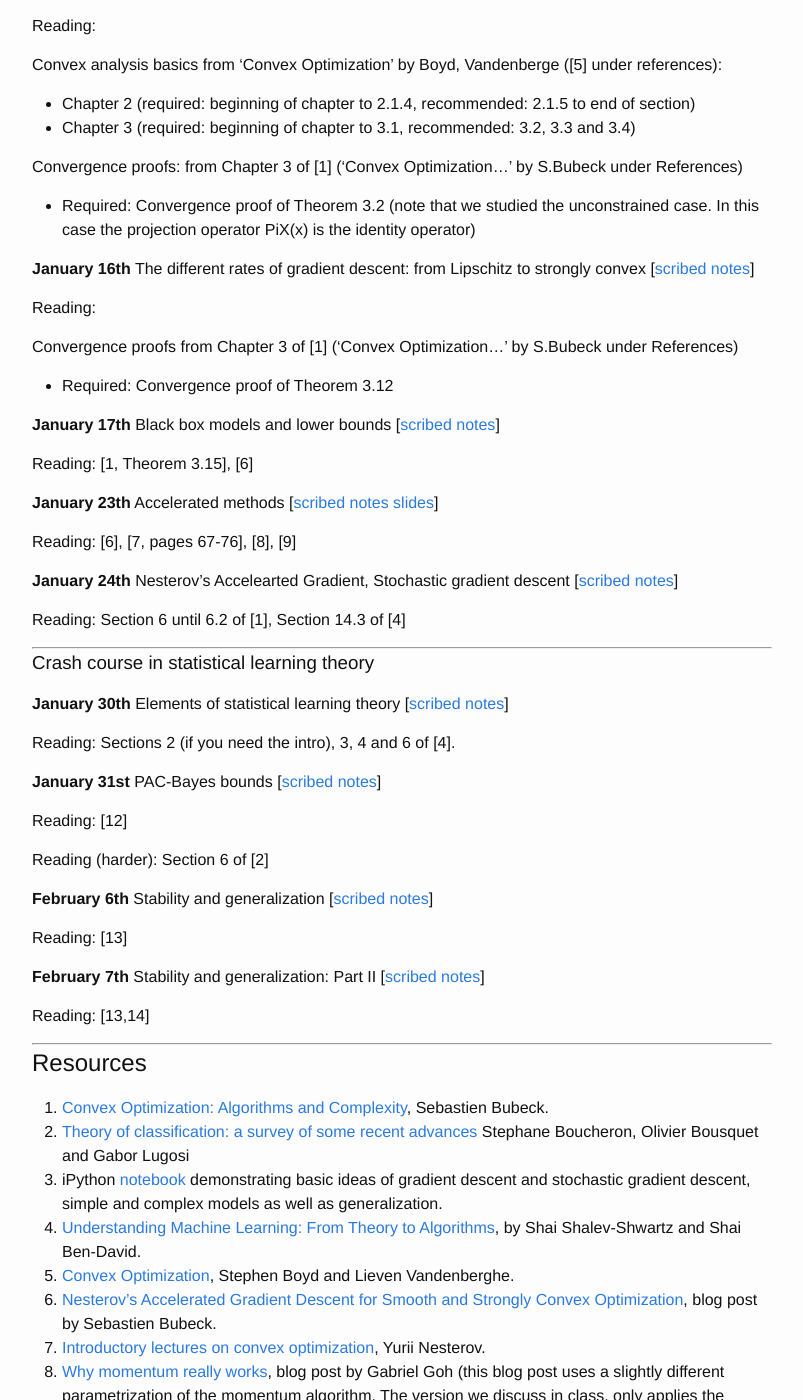
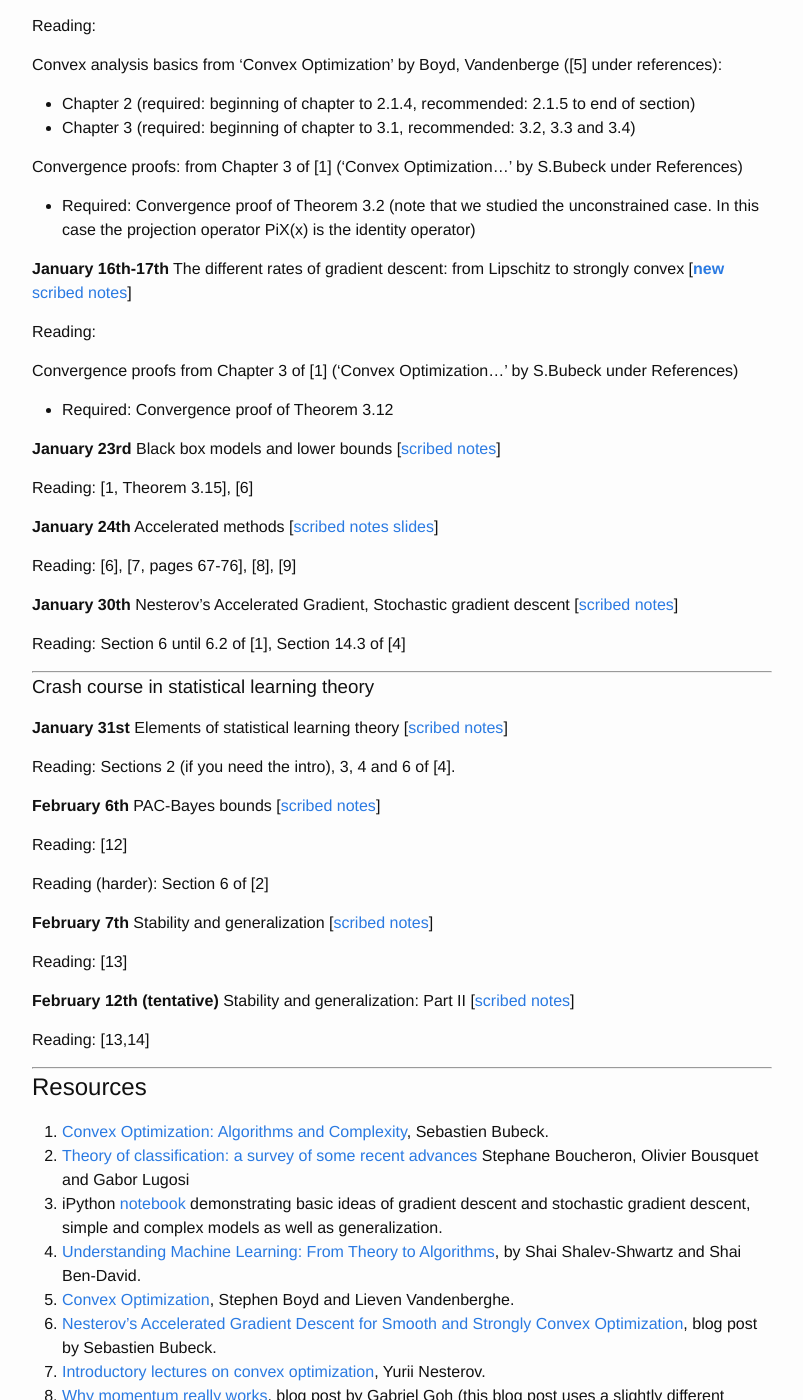
Before and after one commit to mitliagkas/mitliagkas.github.io, a Jekyll site: the page built from dl-theory-class-2019.md, in a window 1280 px wide and 1400 px high, scrolled down 1932 px. Shown: the whole window, without its empty margins (238-1041 px from the left). Built offline with Jekyll 4.4.1, drawn with Linux system fonts in a browser that asks for light colours.

Commit message:
New dates, updated notes

```diff
--- a/dl-theory-class-2019.md
+++ b/dl-theory-class-2019.md
@@ -104,30 +104,30 @@ from Chapter 3 of [1] ('Convex Optimization...' by S.Bubeck under References)
 - Required: Convergence proof of Theorem 3.2 (note that we studied the unconstrained
 case. In this case the projection operator PiX(x) is the identity operator)
 
-**January 16th**
+**January 16th-17th**
 The different rates of gradient descent: from Lipschitz to strongly convex
-[[scribed notes](ift6085/ift-6085-lecture-3-notes.pdf)]
+[[**new** scribed notes](ift6085-2019/ift-6085-lecture-3-notes.pdf)]
 
 Reading:
 
 Convergence proofs from Chapter 3 of [1] ('Convex Optimization...' by S.Bubeck under References)
 - Required: Convergence proof of Theorem 3.12
 
-**January 17th**
+**January 23rd**
 Black box models and lower bounds
 [[scribed notes](ift6085/ift-6085-lecture-4-notes.pdf)]
 
 Reading: [1, Theorem 3.15], [6]
 
-**January 23th**
+**January 24th**
 Accelerated methods
 [[scribed notes](ift6085/ift-6085-lecture-5-notes.pdf)
 [slides](ift6085-2019/ift-6085-lecture-5-slides.pdf)]
 
 Reading: [6], [7, pages 67-76], [8], [9]
 
-**January 24th**
-Nesterov's Accelearted Gradient, Stochastic gradient descent
+**January 30th**
+Nesterov's Accelerated Gradient, Stochastic gradient descent
 [[scribed notes](ift6085/ift-6085-lecture-6-notes.pdf)]
 
 Reading: Section 6 until 6.2 of [1], Section 14.3 of [4]
@@ -136,13 +136,13 @@ Reading: Section 6 until 6.2 of [1], Section 14.3 of [4]
 ### Crash course in statistical learning theory
 
 
-**January 30th**
+**January 31st**
 Elements of statistical learning theory
 [[scribed notes](ift6085/ift-6085-lecture-7-notes.pdf)]
 
 Reading: Sections 2 (if you need the intro), 3, 4 and 6 of [4].
 
-**January 31st**
+**February 6th**
 PAC-Bayes bounds
 [[scribed notes](ift6085/ift-6085-lecture-8-notes.pdf)]
 
@@ -150,13 +150,13 @@ Reading: [12]
 
 Reading (harder): Section 6 of [2]
 
-**February 6th**
+**February 7th**
 Stability and generalization
 [[scribed notes](ift6085/ift-6085-lecture-9-notes.pdf)]
 
 Reading: [13]
 
-**February 7th**
+**February 12th (tentative)**
 Stability and generalization: Part II
 [[scribed notes](ift6085/ift-6085-lecture-10-notes.pdf)]
 
```
Also changed, not shown: 1 other file.
